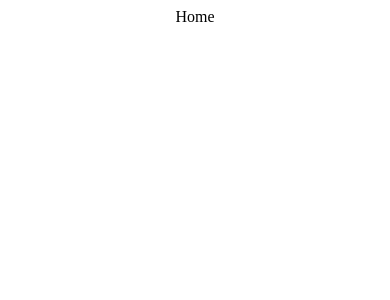
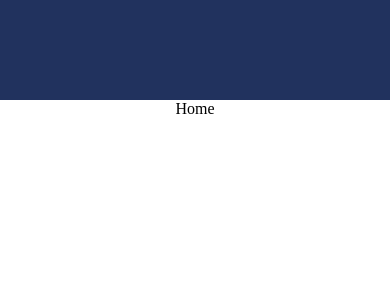
Before and after one commit to DavidPerelman/my-portfolio, a React (Create React App) app: page / in a window 390 px wide. Shown: the top 300 px of the page. Built offline with nearby package versions, Linux system fonts and the light colour scheme.

Commit message:
setup Navbar.css

```diff
--- a/src/App.css
+++ b/src/App.css
@@ -1,38 +1,14 @@
 .App {
   text-align: center;
+  /* width: 100%;
+  height: auto;
+  display: flex;
+  flex-direction: column;
+  font-family: Arial, Helvetica, sans-serif;
+  background-color: #f0f0f0; */
 }
 
-.App-logo {
-  height: 40vmin;
-  pointer-events: none;
+body {
+  padding: 0;
+  margin: 0;
 }
-
-@media (prefers-reduced-motion: no-preference) {
-  .App-logo {
-    animation: App-logo-spin infinite 20s linear;
-  }
-}
-
-.App-header {
-  background-color: #282c34;
-  min-height: 100vh;
-  display: flex;
-  flex-direction: column;
-  align-items: center;
-  justify-content: center;
-  font-size: calc(10px + 2vmin);
-  color: white;
-}
-
-.App-link {
-  color: #61dafb;
-}
-
-@keyframes App-logo-spin {
-  from {
-    transform: rotate(0deg);
-  }
-  to {
-    transform: rotate(360deg);
-  }
-}
--- a/src/App.js
+++ b/src/App.js
@@ -2,11 +2,13 @@ import './App.css';
 import { BrowserRouter as Router, Routes, Route } from 'react-router-dom';
 import Home from './pages/Home';
 import Projects from './pages/Projects';
+import Navbar from './components/Navbar';
 
 function App() {
   return (
     <div className='App'>
       <Router>
+        <Navbar />
         <Routes>
           <Route path='/' element={<Home />} />
           <Route path='/projects' element={<Projects />} />
--- a/src/components/Navbar.js
+++ b/src/components/Navbar.js
@@ -1,7 +1,19 @@
 import React from 'react';
+import { Link } from 'react-router-dom';
+import '../styles/Navbar.css';
 
 const Navbar = () => {
-  return <div>Navbar</div>;
+  return (
+    <div className='navbar'>
+      <div className='toggleButton'>
+        <button></button>
+      </div>
+      <div className='links'>
+        <Link to='/'>Home</Link>
+        <Link to='/projects'>Projects</Link>
+      </div>
+    </div>
+  );
 };
 
 export default Navbar;
--- /dev/null
+++ b/src/styles/Navbar.css
@@ -0,0 +1,88 @@
+.navbar {
+  width: 100%;
+  height: 100px;
+  background: #21325e;
+}
+
+.links {
+  width: 100%;
+  height: 100%;
+  display: flex;
+  align-items: center;
+  justify-content: center;
+  color: white;
+}
+
+.navbar a {
+  color: white;
+  text-decoration: none;
+  margin: 20px;
+  font-size: 25px;
+}
+
+.toggleButton {
+  width: 100%;
+  height: 100px;
+  display: flex;
+  align-items: center;
+  justify-content: flex-end;
+}
+
+.toggleButton svg {
+  font-size: 50px;
+}
+.toggleButton button {
+  margin-right: 20px;
+  background-color: transparent;
+  border: none;
+  color: white;
+  cursor: pointer;
+}
+
+#open {
+  height: 100vh;
+}
+
+#open .links {
+  flex-direction: column;
+  justify-content: flex-start;
+  margin-top: 100px;
+}
+
+#open a {
+  width: 100%;
+  text-align: center;
+}
+
+@media only screen and (max-width: 900px) {
+  .navbar a {
+    width: 70px;
+  }
+}
+
+@media only screen and (max-width: 600px) {
+  .toggleButton {
+    display: flex;
+  }
+  #close a {
+    display: none;
+  }
+}
+
+@media only screen and (min-width: 600px) {
+  .toggleButton {
+    display: none;
+  }
+
+  .hiddenLinks {
+    display: none;
+  }
+
+  #open {
+    height: 100px;
+  }
+
+  #open .links {
+    flex-direction: row;
+  }
+}
```
